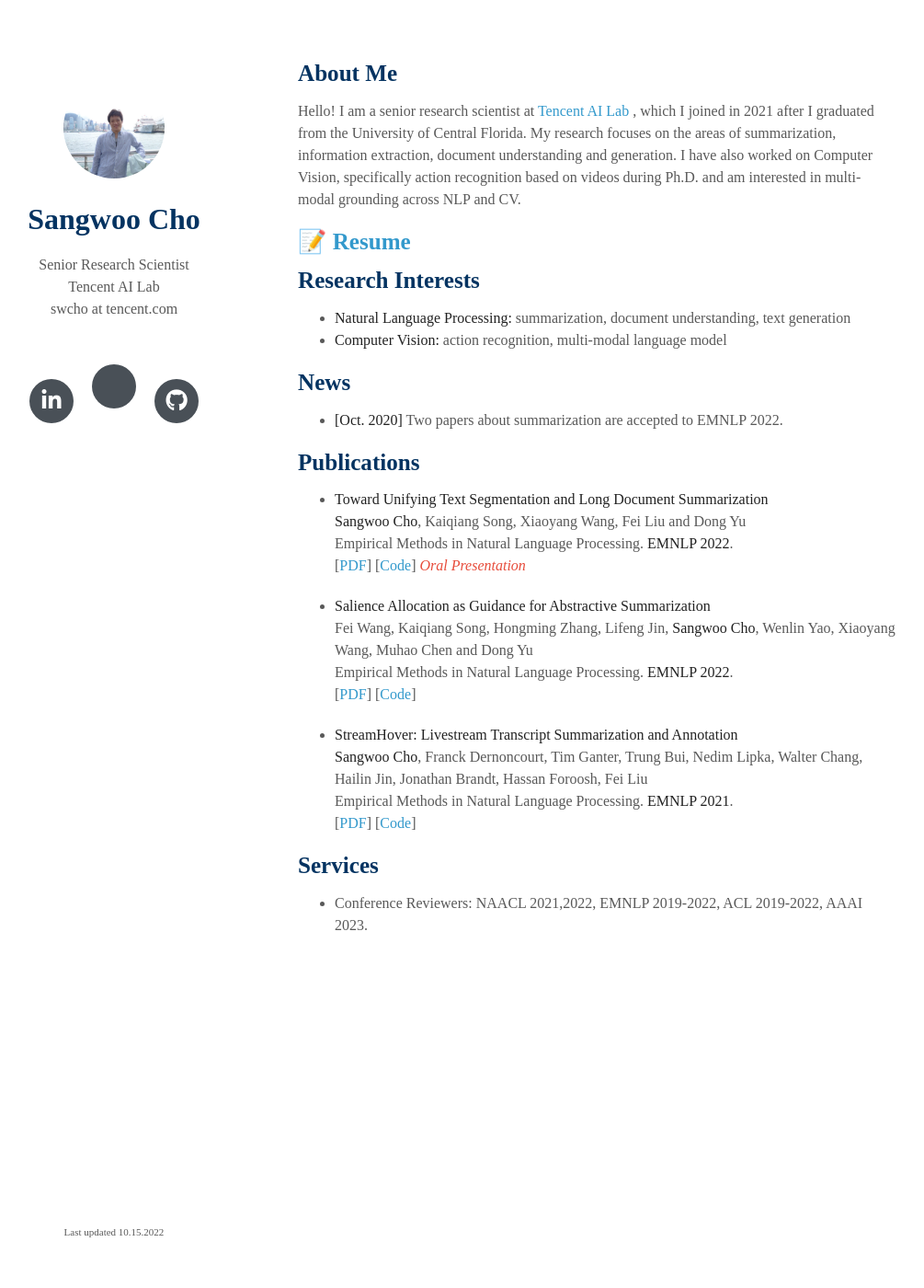
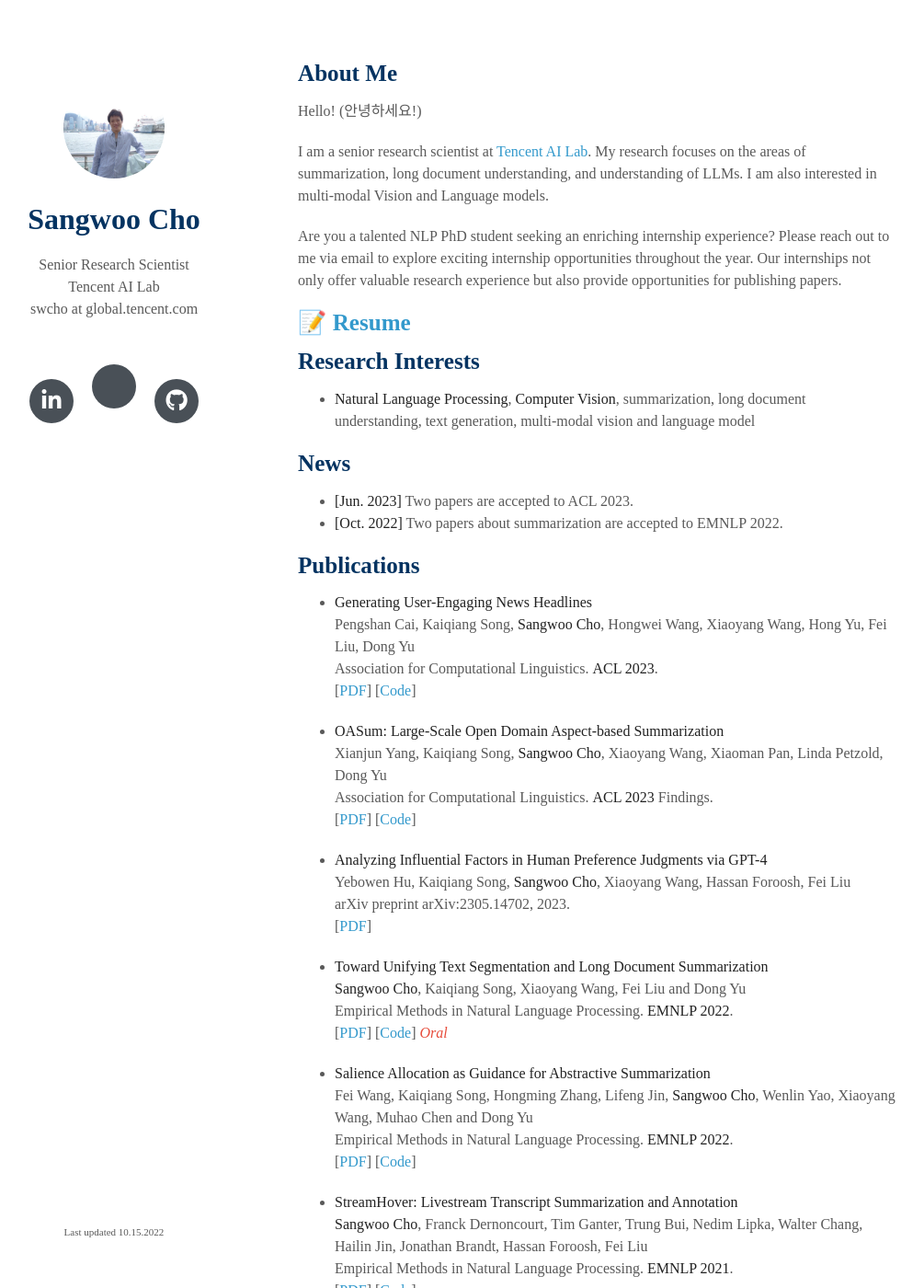
Before and after one commit to sangwoo3/sangwoo3.github.io, a Jekyll site: the page built from index.md, in a window 1280 px wide and 1400 px high. Shown: the whole window at 92% size, without its empty margins (146-1151 px from the left). Built offline with Jekyll 4.4.1, drawn with Linux system fonts in a browser that asks for light colours; nearby versions of some CDN libraries; some web fonts are replaced; a style sheet for code colours, icons or effects is not loaded; our own code applies the rules of GitHub Pages for plain Markdown files.

Commit message:
update recent works 07072023

```diff
--- a/_config.yml
+++ b/_config.yml
@@ -2,7 +2,7 @@
 title: Sangwoo Cho
 position: Senior Research Scientist
 affiliation: Tencent AI Lab
-email: swcho at tencent.com
+email: swcho at global.tencent.com
 
 # Search Engine Optimization (SEO)
 # The following information is used to improve the website traffic from search engines, e.g., Google.
--- a/index.md
+++ b/index.md
@@ -4,27 +4,56 @@ layout: homepage
 
 ## About Me
 
-Hello! I am a senior research scientist at [Tencent AI Lab](https://ai.tencent.com/ailab/nlp/en/index.html) , which I joined in 2021 after I graduated from the University of Central Florida. My research  focuses on the areas of summarization, information extraction,  document understanding and generation. I have also worked on Computer Vision, specifically action recognition based on videos during  Ph.D. and am interested in multi-modal grounding across NLP and CV.
+Hello! (안녕하세요!)
+
+I am a senior research scientist at [Tencent AI Lab](https://ai.tencent.com/ailab/nlp/en/index.html). My research  focuses on the areas of summarization, long document understanding, and understanding of LLMs. I am also interested in multi-modal Vision and Language models.
+
+Are you a talented NLP PhD student seeking an enriching internship experience? Please reach out to me via email to explore exciting internship opportunities throughout the year. Our internships not only offer valuable research experience but also provide opportunities for publishing papers.
 
 ## 📝 [Resume](./assets/resume/Resume_Sangwoo_Cho.pdf)
 
 ## Research Interests
 
-- **Natural Language Processing:** summarization, document understanding, text generation
-- **Computer Vision:** action recognition, multi-modal language model
+- **Natural Language Processing**, **Computer Vision**, summarization, long document understanding, text generation, multi-modal vision and language model
 
 ## News
 
-- **[Oct. 2020]** Two papers about summarization are accepted to EMNLP 2022.
+- **[Jun. 2023]** Two papers are accepted to ACL 2023.
+- **[Oct. 2022]** Two papers about summarization are accepted to EMNLP 2022.
 
 ## Publications
+- **Generating User-Engaging News Headlines**
+  <br>
+   Pengshan Cai, Kaiqiang Song, **Sangwoo Cho**, Hongwei Wang,
+Xiaoyang Wang, Hong Yu, Fei Liu, Dong Yu
+  <br>
+  Association for Computational Linguistics. **ACL 2023**.
+  <br>
+  [[PDF]()] [[Code](https://github.com/pengshancai/user-engaging-headlines)]
+
+- **OASum: Large-Scale Open Domain Aspect-based Summarization**
+  <br>
+   Xianjun Yang, Kaiqiang Song, **Sangwoo Cho**, Xiaoyang Wang, Xiaoman Pan, Linda Petzold, Dong Yu
+  <br>
+  Association for Computational Linguistics. **ACL 2023** Findings.
+  <br>
+  [[PDF](https://arxiv.org/pdf/2212.09233.pdf)] [[Code](https://github.com/tencent-ailab/OASum)]
+
+- **Analyzing Influential Factors in Human Preference Judgments via GPT-4**
+  <br>
+   Yebowen Hu, Kaiqiang Song, **Sangwoo Cho**, Xiaoyang Wang, Hassan Foroosh, Fei Liu
+  <br>
+  arXiv preprint arXiv:2305.14702, 2023.
+  <br>
+  [[PDF](https://arxiv.org/pdf/2305.14702.pdf)]
+
 - **Toward Unifying Text Segmentation and Long Document Summarization**
   <br>
    **Sangwoo Cho**, Kaiqiang Song, Xiaoyang Wang, Fei Liu and Dong Yu
   <br>
   Empirical Methods in Natural Language Processing. **EMNLP 2022**.
   <br>
-  [[PDF](https://arxiv.org/pdf/2210.16422)] [[Code](https://github.com/tencent-ailab/Lodoss)] <strong><i style="color:#e74d3c">Oral Presentation</i></strong>
+  [[PDF](https://arxiv.org/pdf/2210.16422)] [[Code](https://github.com/tencent-ailab/Lodoss)] <strong><i style="color:#e74d3c">Oral</i></strong>
 
 - **Salience Allocation as Guidance for Abstractive Summarization**
   <br>
```
Also changed, not shown: 2 other files.
